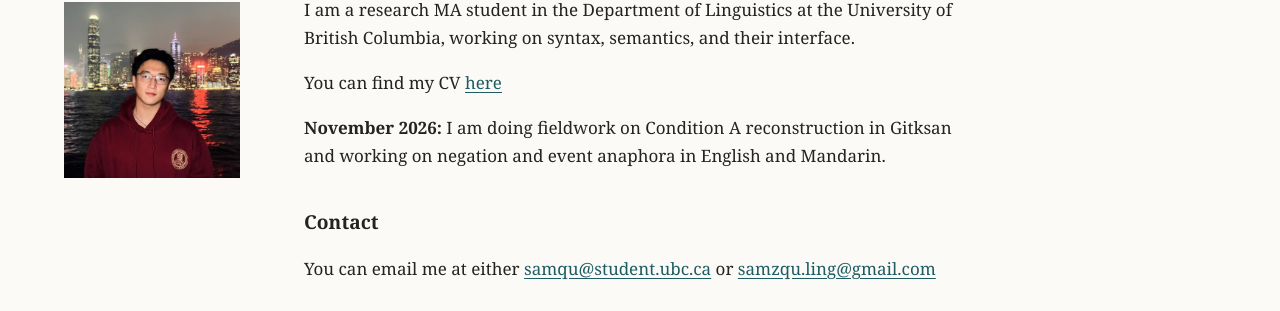
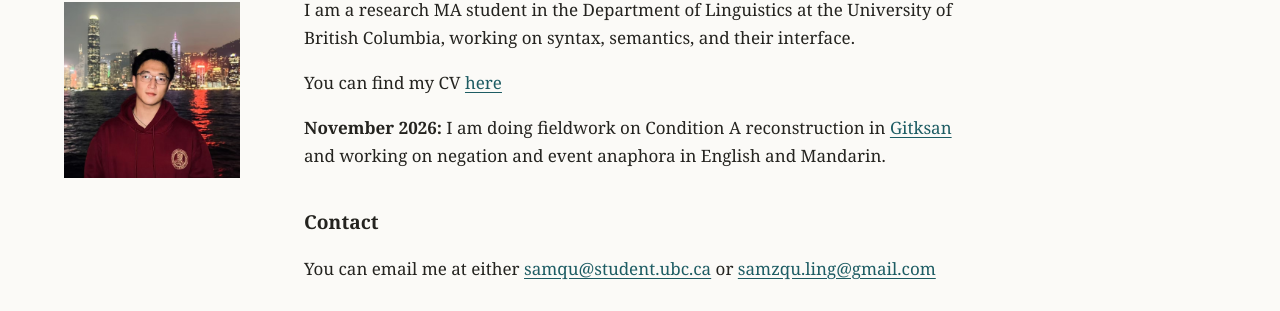
Before and after one commit to sam-z-qu/sam-z-qu.github.io, a Jekyll site: the page built from index.md, in a window 1280 px wide. Shown: the part 132-443 px from the top of the page. Built offline with Jekyll 4.4.1, drawn with Linux system fonts in a browser that asks for light colours; part of the change alters nothing that is shown.

```diff
--- a/index.md
+++ b/index.md
@@ -6,7 +6,7 @@ I am a research MA student in the Department of Linguistics at the University of
 
 You can find my CV [here](/CV_2026_Nov.pdf)
 
-**November 2026:** I am doing fieldwork on Condition A reconstruction in Gitksan and working on negation and event anaphora in English and Mandarin.
+**November 2026:** I am doing fieldwork on Condition A reconstruction in <a href="[https://z-n-huang.github.io](https://en.wikipedia.org/wiki/Gitxsan)">Gitksan</a> and working on negation and event anaphora in English and Mandarin.
 
 ## Contact
 
```
